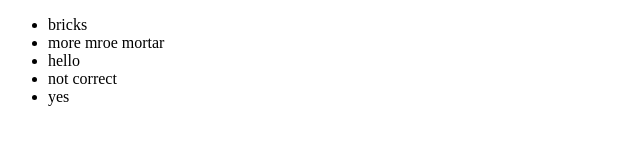
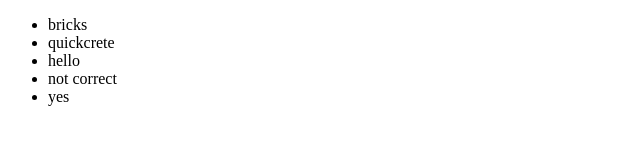
Before and after one commit to MOPOYO/testtest, a plain HTML site: page index.html in a window 1280 px wide. Shown: the full height of the page, 0-640 px from the left. Drawn offline with Linux system fonts and the light colour scheme.

Commit message:
made motar more specific

```diff
--- a/index.html
+++ b/index.html
@@ -7,7 +7,7 @@
 <div>
 	<ul>
 		<li>bricks</li>
-		<li>more mroe mortar</li>
+		<li>quickcrete</li>
 		<li>hello</li>
 		<li>not correct</li>
 		<li>yes</li>
```
